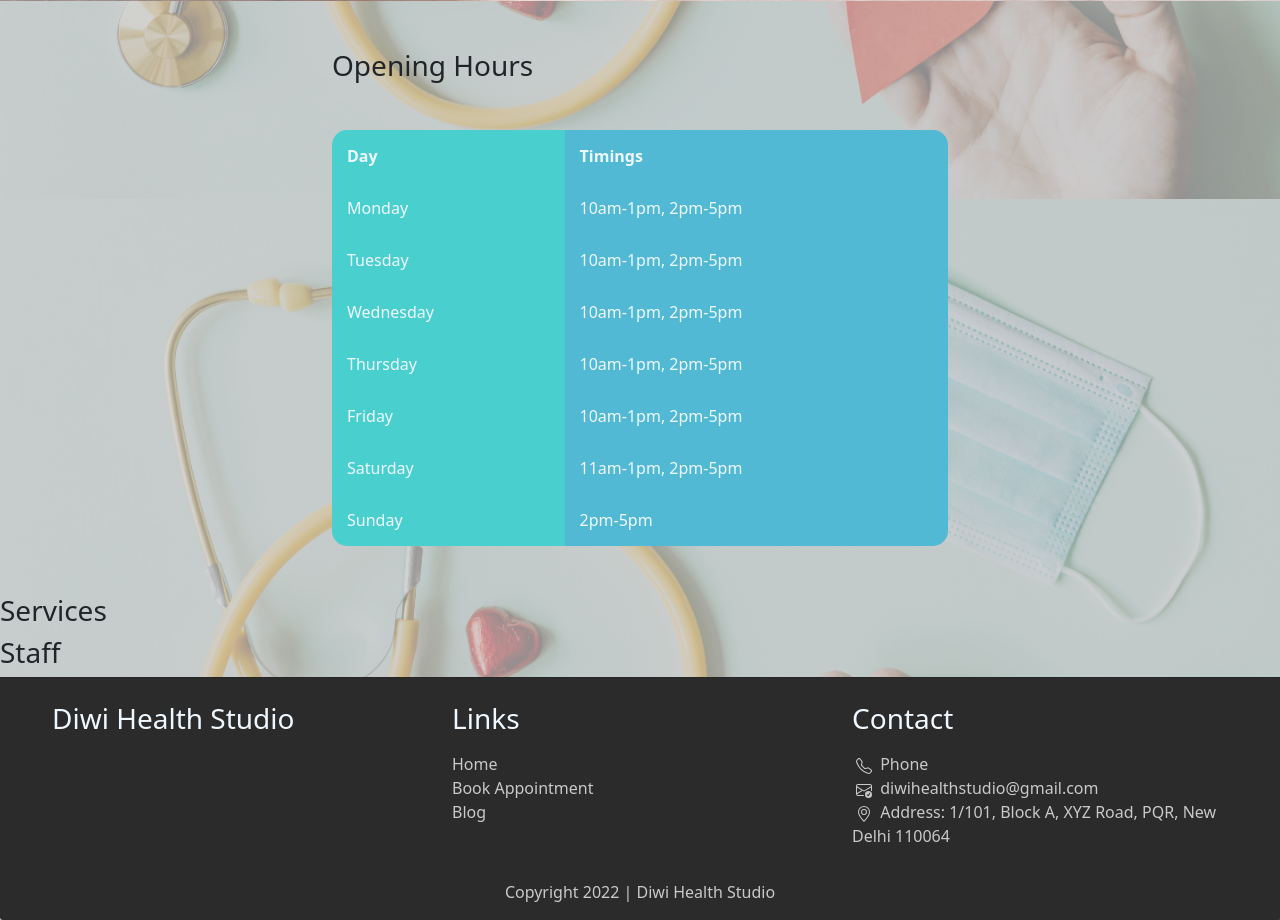
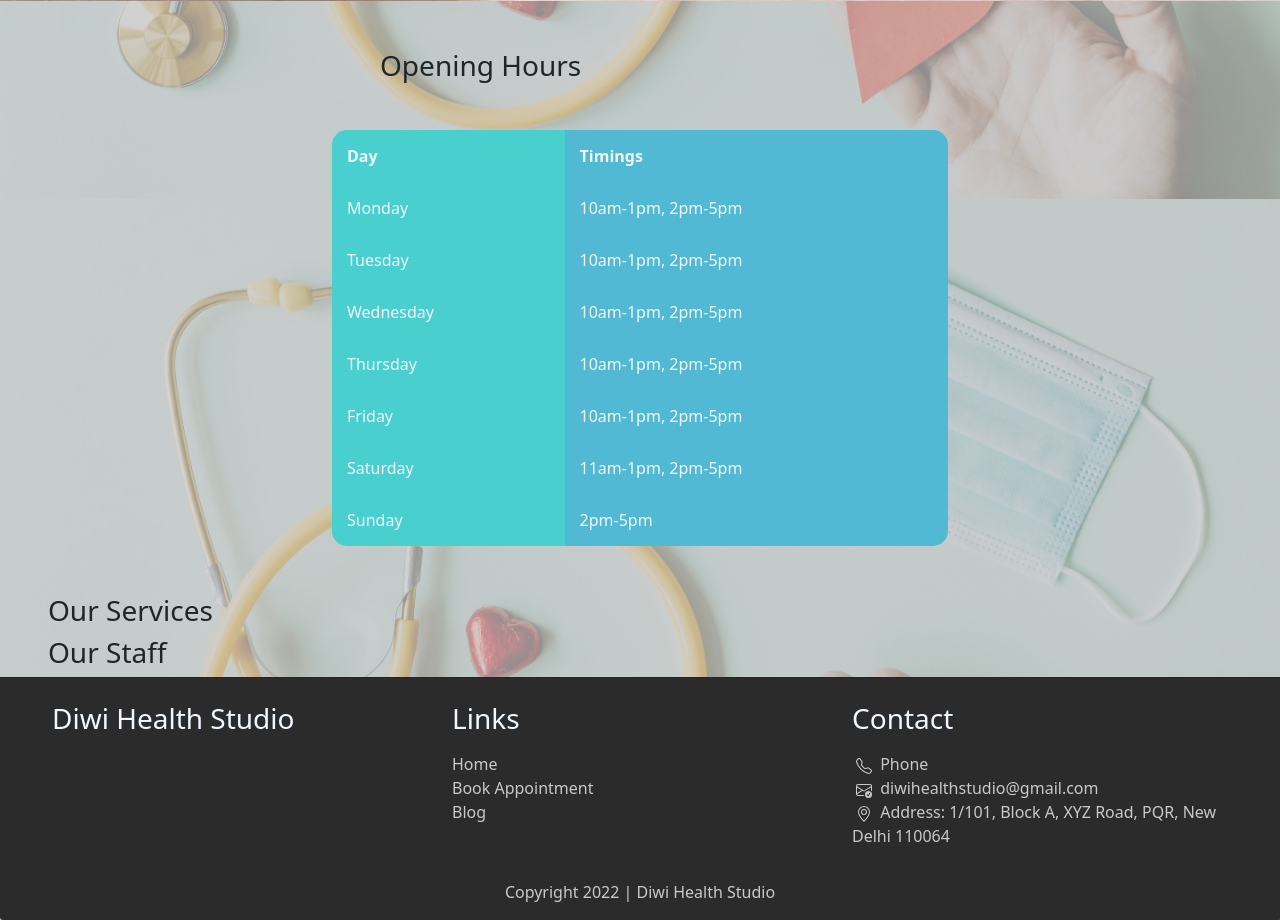
Before and after one commit to advanced-bencoding/diwi-health-studio-webapp, a Django app: page / in a window 1280 px wide. Shown: the part 601-1521 px from the top of the page. Run offline with Django 3.2, Linux system fonts and the light colour scheme; data that the repository does not hold is empty; parts of the project's set-up code (start-up, migrations or seed data) failed here and were passed over.

Commit message:
UI changes

```diff
--- a/appointment/templates/appointment/create.html
+++ b/appointment/templates/appointment/create.html
@@ -4,7 +4,7 @@
 {% block content %}
 
 <div class="py-5">
-    <h1>Create an Appointment</h1>
+    <h1 class="mx-5">Create an Appointment</h1>
 
     <div class="container my-5">
         <div class="row">
--- a/appointment/templates/appointment/edit.html
+++ b/appointment/templates/appointment/edit.html
@@ -4,7 +4,7 @@
 {% block content %}
 
 <div class="py-5">
-    <h1>View Appointments</h1>
+    <h1 class="mx-5">Edit Appointment</h1>
 
     <div class="container my-5">
         <div class="row">
--- a/appointment/templates/appointment/manage.html
+++ b/appointment/templates/appointment/manage.html
@@ -11,7 +11,7 @@
 </div>
 {% endif %}
 <div class="py-5">
-    <h1>Manage Appointments</h1>
+    <h1 class="mx-5">Manage Appointments</h1>
     <div class="container my-5">
         <div class="row">
             <div class="col-xl-1">
--- a/appointment/templates/appointment/view.html
+++ b/appointment/templates/appointment/view.html
@@ -4,7 +4,7 @@
 {% block content %}
 
 <div class="py-5">
-    <h1>View Scheduled Appointments</h1>
+    <h1 class="mx-5">View Scheduled Appointments</h1>
     <div class="container my-5">
         <div class="row">
             <div class="col-xl-1">
--- a/home/templates/home/home.html
+++ b/home/templates/home/home.html
@@ -50,7 +50,7 @@
   </div>
 
   <div class="container mx-auto mt-5" style="width:50%">
-    <h3>Opening Hours</h3>
+    <h3 class="mx-5">Opening Hours</h3>
     <table class="table table-hover table-borderless my-5">
       <tr>
         <th id="tctl">Day</th>
@@ -92,7 +92,7 @@
   </div>
 
 
-  <h3>Services</h3>
+  <h3 class="mx-5"> Our Services</h3>
 
   <div class="container-fluid">
     {% for x in s.all %}
@@ -120,7 +120,7 @@
     {% endfor %}
   </div>
 
-  <h3>Staff</h3>
+  <h3 class="mx-5"> Our Staff</h3>
 
   <div class="row">
 
```
